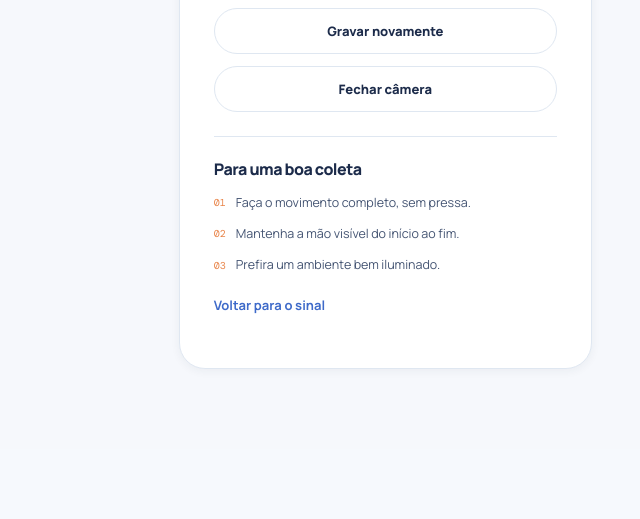
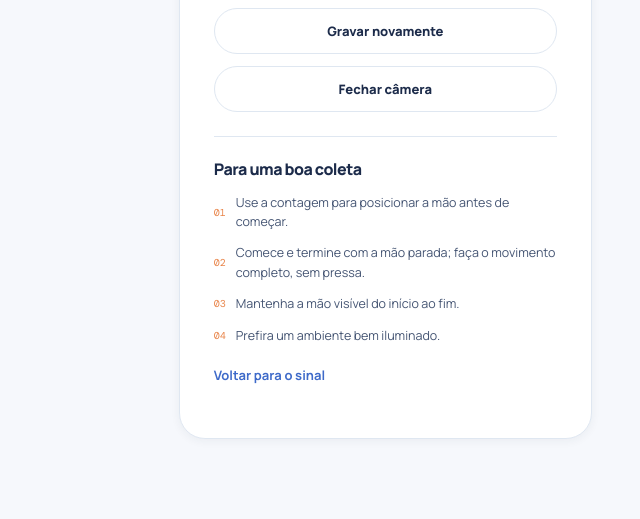
Before and after one commit to VqtorZ/LibrAI, a Django app: template templates/libras/gravar.html in a window 1280 px wide. Shown: the part 692-1211 px from the top of the page, without its empty margins (640-1280 px from the left). Before the commit the page ends 1061 px from the top, so only its background shows below. Run offline with Django 5.2, Linux system fonts and the light colour scheme; the template is opened without the code that fills it, so the values that code supplies are empty.

Commit message:
feat: contagem regressiva antes de gravar movimentos
Tres segundos para posicionar a mao antes da gravacao, que pode ser
cancelada pelo botao Parar. As dicas orientam a comecar e terminar
o sinal com a mao parada, o que facilita o recorte do movimento.

Co-Authored-By: Claude Opus 5.5 <noreply@anthropic.com>

```diff
--- a/templates/libras/gravar.html
+++ b/templates/libras/gravar.html
@@ -159,9 +159,10 @@
             <div class="panel-divider"></div>
             <h2>Para uma boa coleta</h2>
             <ul>
-                <li><span>01</span> Faça o movimento completo, sem pressa.</li>
-                <li><span>02</span> Mantenha a mão visível do início ao fim.</li>
-                <li><span>03</span> Prefira um ambiente bem iluminado.</li>
+                <li><span>01</span> Use a contagem para posicionar a mão antes de começar.</li>
+                <li><span>02</span> Comece e termine com a mão parada; faça o movimento completo, sem pressa.</li>
+                <li><span>03</span> Mantenha a mão visível do início ao fim.</li>
+                <li><span>04</span> Prefira um ambiente bem iluminado.</li>
             </ul>
             <p><a class="text-link" href="{% url 'gesto_detalhe' sinal.pk %}">Voltar para o sinal</a></p>
         </aside>
@@ -191,6 +192,7 @@
             const INTERVALO_AMOSTRAGEM_MS = 66;
             const FRAMES_MAX = 450;
             const FRAMES_MIN = 10;
+            const CONTAGEM_S = 3;
 
             let stream = null;
             let gravando = false;
@@ -199,11 +201,13 @@
             let inicio = 0;
             let amostrador = null;
             let relogio = null;
+            let contagem = null;
 
             function estado(nome) {
                 const visiveis = {
                     inicial: ['abrir'],
                     aberta: ['iniciar', 'fechar'],
+                    contando: ['parar'],
                     gravando: ['parar'],
                     gravado: ['salvar', 'descartar', 'novamente'],
                     processando: [],
@@ -278,6 +282,37 @@
                 estado('aberta');
             }
 
+            // Contagem regressiva: a pessoa posiciona a mão antes da
+            // gravação, e o sinal começa com a mão parada no quadro.
+            function contarEIniciar() {
+                let restante = CONTAGEM_S;
+                frames = [];
+                mostrarErro('');
+                estado('contando');
+                timer.textContent = `Começa em ${restante}…`;
+                mostrarContador('Posicione a mão e fique parado até a gravação começar.');
+                contagem = setInterval(() => {
+                    restante -= 1;
+                    if (restante > 0) {
+                        timer.textContent = `Começa em ${restante}…`;
+                        return;
+                    }
+                    clearInterval(contagem);
+                    contagem = null;
+                    iniciar();
+                }, 1000);
+            }
+
+            function cancelarContagem() {
+                if (!contagem) return false;
+                clearInterval(contagem);
+                contagem = null;
+                timer.textContent = '00:00 / 00:30';
+                mostrarContador(`Máximo de 30 segundos · mínimo de ${FRAMES_MIN} frames com a mão visível.`);
+                estado(stream ? 'aberta' : 'inicial');
+                return true;
+            }
+
             function iniciar() {
                 frames = [];
                 gravando = true;
@@ -298,6 +333,7 @@
             }
 
             function parar() {
+                if (cancelarContagem()) return;
                 clearInterval(amostrador);
                 clearInterval(relogio);
                 gravando = false;
@@ -353,6 +389,7 @@
             }
 
             function interromperCamera() {
+                cancelarContagem();
                 if (gravando) parar();
                 stream = null;
                 video.srcObject = null;
@@ -362,11 +399,11 @@
             }
 
             botoes.abrir.addEventListener('click', abrirCamera);
-            botoes.iniciar.addEventListener('click', iniciar);
+            botoes.iniciar.addEventListener('click', contarEIniciar);
             botoes.parar.addEventListener('click', parar);
             botoes.salvar.addEventListener('click', salvar);
             botoes.descartar.addEventListener('click', descartar);
-            botoes.novamente.addEventListener('click', () => { frames = []; iniciar(); });
+            botoes.novamente.addEventListener('click', contarEIniciar);
             botoes.fechar.addEventListener('click', () => { fecharCamera(); estado('inicial'); });
             window.addEventListener('beforeunload', fecharCamera);
             estado('inicial');
```
